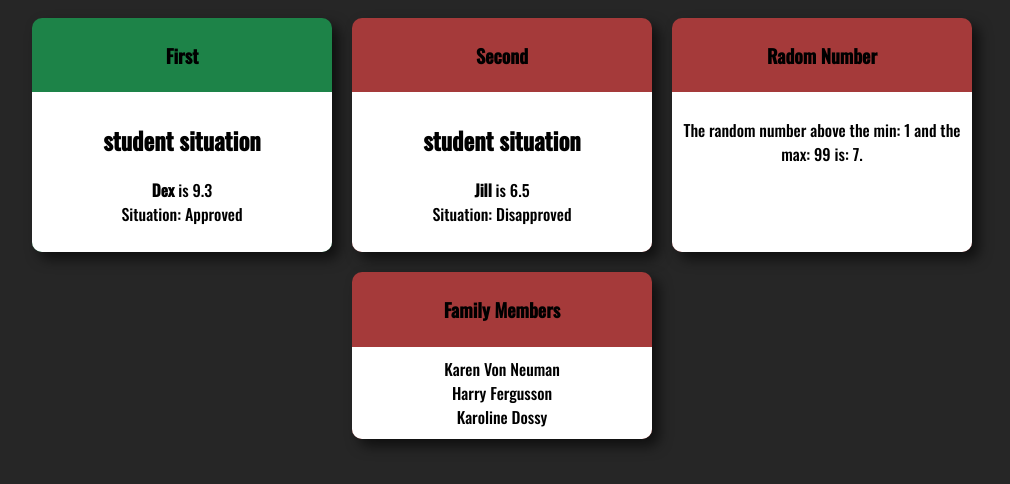
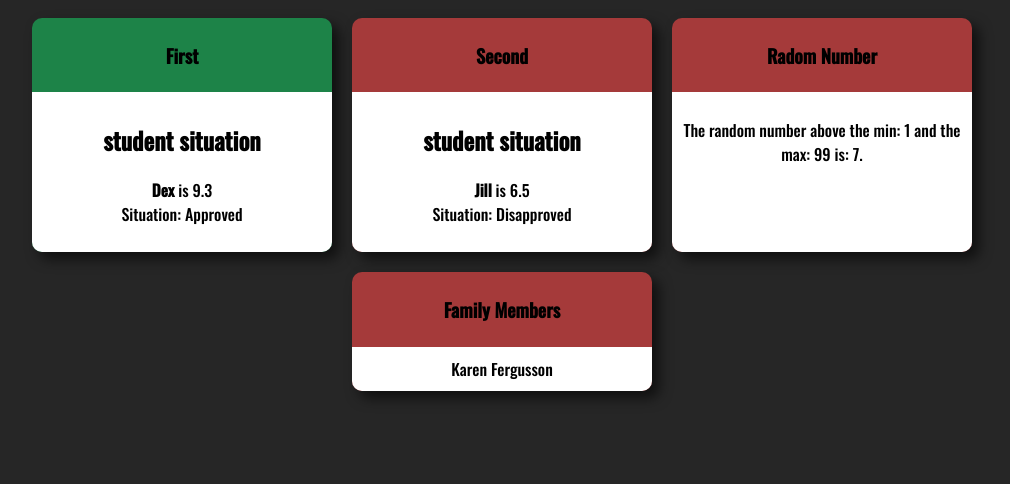
Before and after one commit to ArthurMtTh/react-fundamentals, a React (Create React App) app: page / in a window 1280 px wide. Shown: the top 484 px of the page, without its empty margins (138-1148 px from the left). Built offline with nearby package versions, Linux system fonts and the light colour scheme.

Commit message:
cloneElement without map

```diff
--- a/src/App.jsx
+++ b/src/App.jsx
@@ -6,6 +6,7 @@ import './App.css'
 //components import
 import Card from "./components/layout/Card";
 
+import CompMember from './components/basics/CompMember'
 import CompFamily from './components/basics/CompFamily'
 import RandomNumber from './components/basics/First';
 import SecondParams from './components/basics/SecondParams';
@@ -33,7 +34,11 @@ const app = () => (
             </Card>
 
             <Card title='Family Members'>
-                <CompFamily lastName='Fergusson'/>
+                <CompFamily lastName='Fergusson'>
+                    <CompMember name='Karen' lastName='Von Neuman' />
+                    {/*<CompMember name='Harry' {...props} />
+                    <CompMember name='Karoline' lastName='Dossy' />*/}
+                </CompFamily>
             </Card>
         </div>
     </div>
--- a/src/components/basics/CompFamily.jsx
+++ b/src/components/basics/CompFamily.jsx
@@ -1,12 +1,9 @@
-import React from "react";
-import FamilyMember from './CompMember';
+import React, {cloneElement} from "react";
 
 const family = (props) => {
     return (
         <div>
-            <FamilyMember name='Karen' lastName='Von Neuman'/>
-            <FamilyMember name='Harry' {...props}/>
-            <FamilyMember name='Karoline' lastName='Dossy'/>
+            {cloneElement(props.children, props)}
         </div>
     )
 }
--- a/src/index.js
+++ b/src/index.js
@@ -1,12 +1,12 @@
 //stylesheet archive import
 import './index.css'
 
-import ReacDOM from 'react-dom'
+import ReactDOM from 'react-dom'
 import React from 'react'
 
 //App import
 import App from './App';
 
-ReacDOM.render(
+ReactDOM.render(
     <App/>,
 document.getElementById('root'))
```
